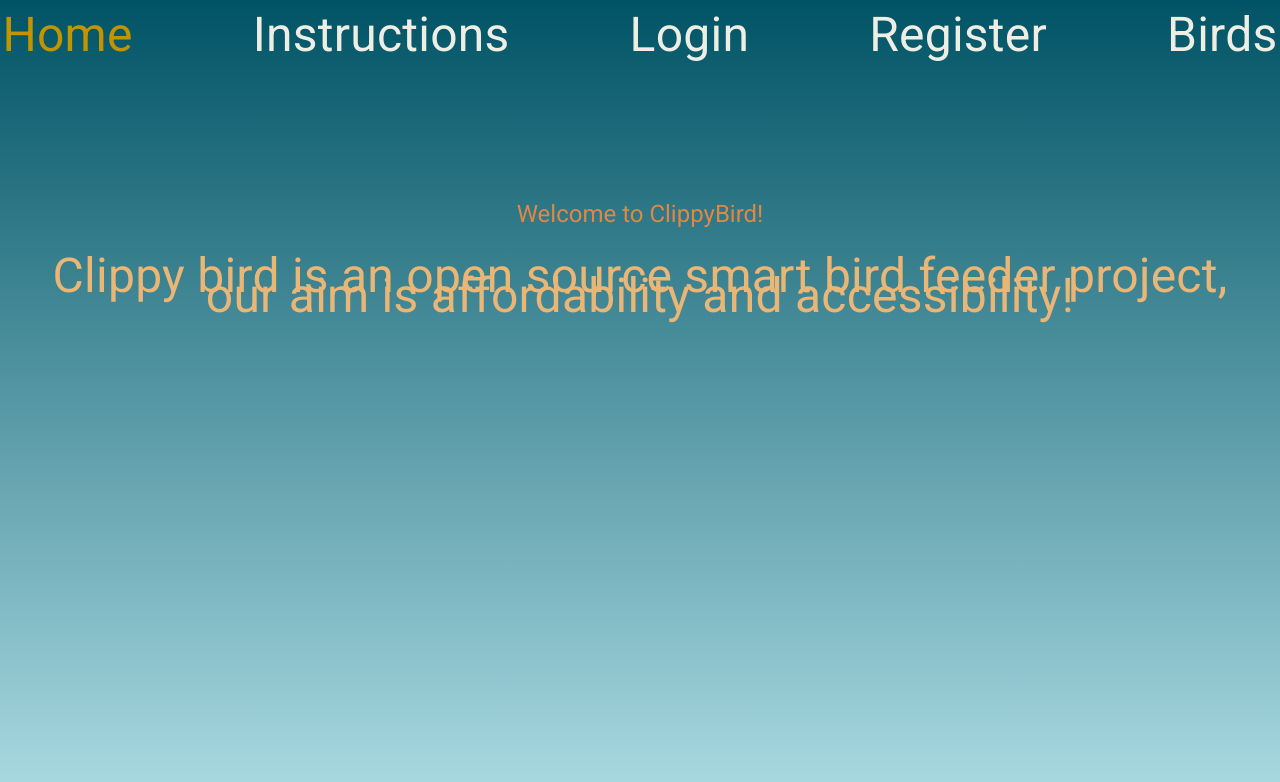
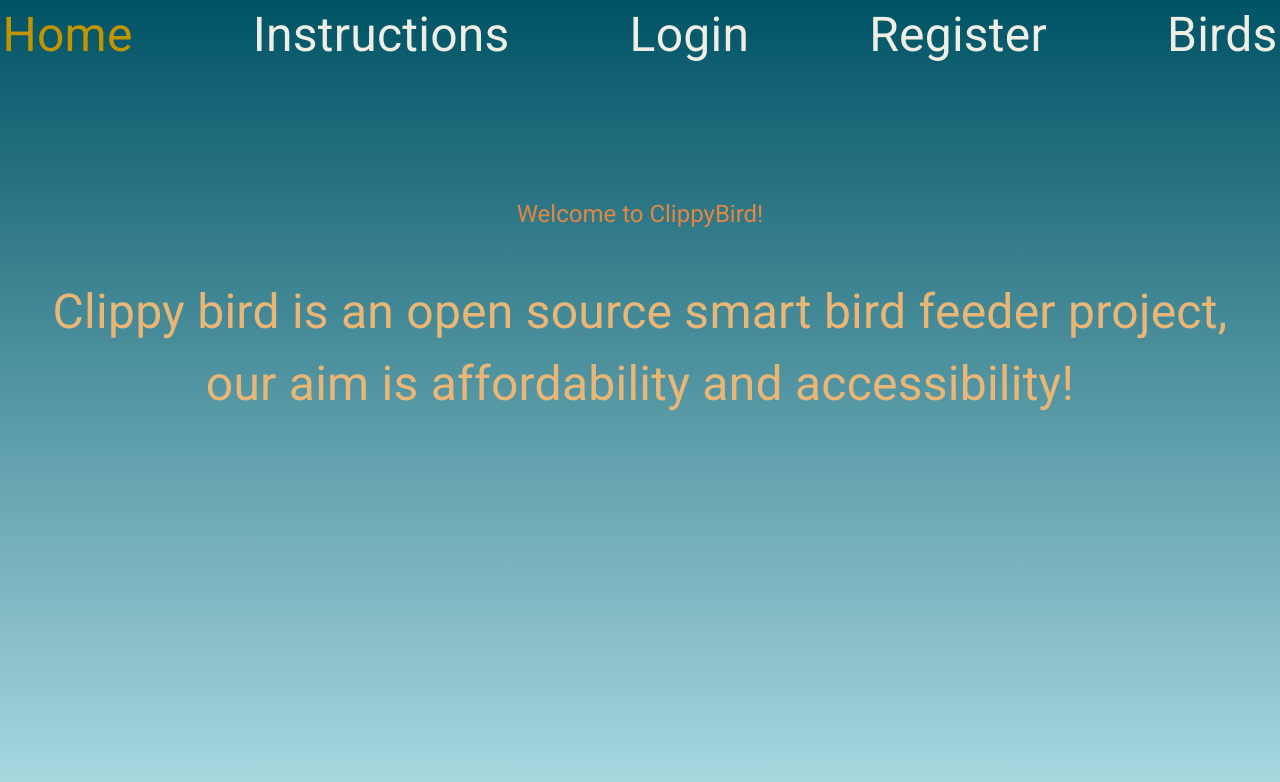
Before and after one commit to kellysun0124/ClippyBird, an Angular app in the folder FrontEnd/: page / in a window 1280 px wide. Shown: the top 782 px of the page. Built offline with nearby package versions, Linux system fonts and the light colour scheme.

Commit message:
line spacing in media query fix

```diff
--- a/FrontEnd/src/app/components/register/register.component.css
+++ b/FrontEnd/src/app/components/register/register.component.css
@@ -25,6 +25,7 @@ li {
 
 
 
+
 /* we need to make one for each screen size we want
 so we might need to play around here and see what looks good*/
 @media screen and (max-width: 480px) {
--- a/FrontEnd/src/styles.css
+++ b/FrontEnd/src/styles.css
@@ -30,28 +30,29 @@ body { margin: 0; font-family: Roboto, "Helvetica Neue", sans-serif; }
 
 /* Tablet media queries */
 @media screen and (min-width: 768px) and (max-width: 1024px){
-  h1 {
+  .title {
     font-size: 36px;
   }
   p{
     font-size: 36px;
     max-width: 100%; /* Limit width to the screen width */
     text-align: center;
-    padding: 20px;
+    padding: 25px;
     box-sizing: border-box; /* Ensure padding is included in the width */
   }
 }
 
 /* Desktop media queries */
 @media screen and (min-width: 1080px) and (max-width: 1920px){
-  h1 {
+  .title {
     font-size: 36px;
   }
   p{
     font-size: 48px;
+    line-height: 1.5; /* Adjust line spacing as needed */
     max-width: 100%; /* Limit width to the screen width */
     text-align: center;
-    padding: 20px;
+    padding: 30px;
     box-sizing: border-box; /* Ensure padding is included in the width */
   }
 }
```
